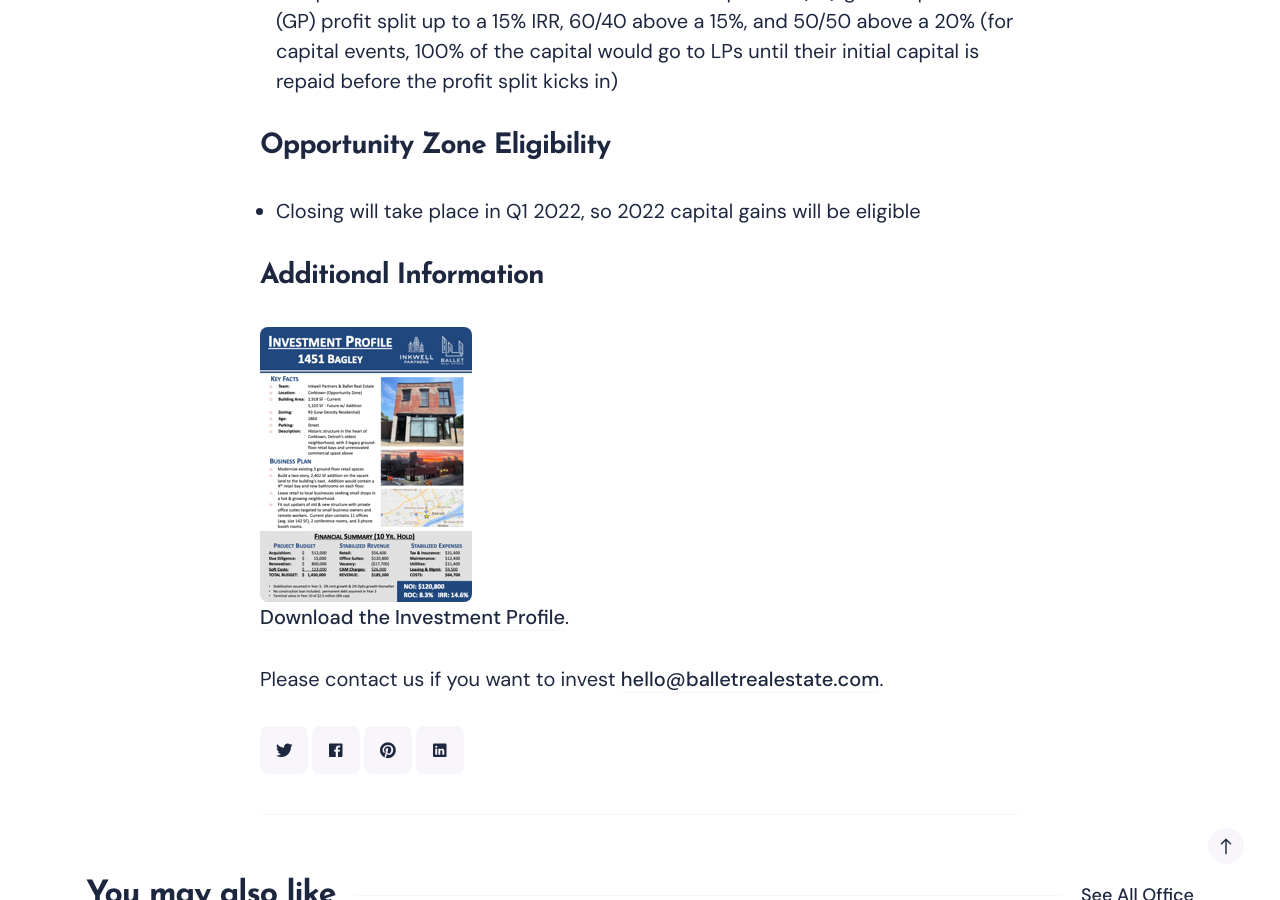
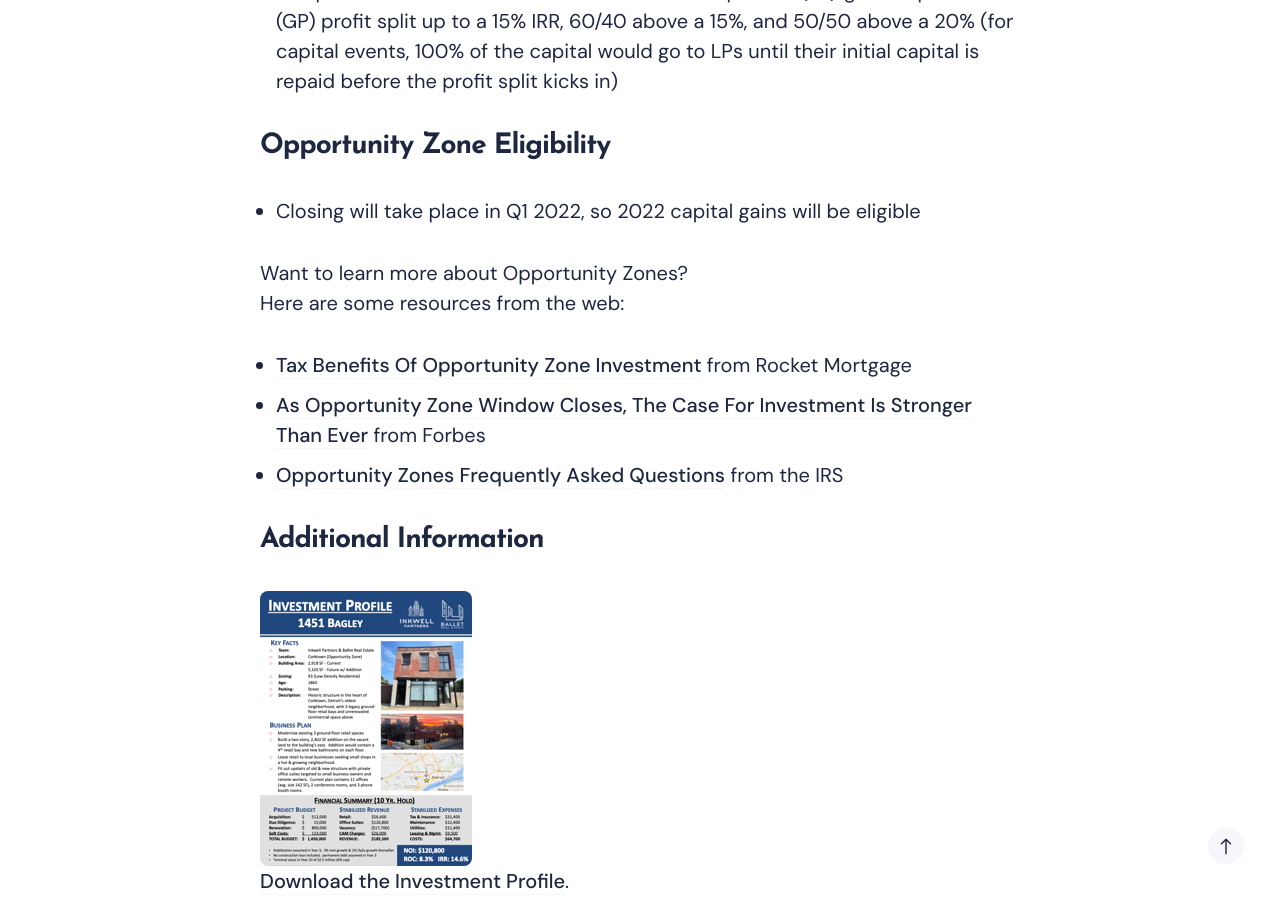
Before and after one commit to balletrealestate/balletrealestate.github.io, a Jekyll site: the page built from _posts/2022-01-07-1451-bagley.markdown, in a window 1280 px wide and 900 px high, scrolled down 4629 px. Built offline with Jekyll 4.4.1, drawn with Linux system fonts in a browser that asks for light colours; nearby versions of some CDN libraries.

Commit message:
fixed cash flow number

```diff
--- a/_posts/2022-01-07-1451-bagley.markdown
+++ b/_posts/2022-01-07-1451-bagley.markdown
@@ -36,7 +36,7 @@
     <tr><td>Proceeds from Refi</td><td>-</td><td>-</td><td>$67,916</td><td>-</td><td>-</td><td>-</td><td>-</td><td>-</td><td>-</td><td>-</td></tr>
     <tr><td>Proceeds from Sale</td><td>-</td><td>-</td><td>-</td><td>-</td><td>-</td><td>-</td><td>-</td><td>-</td><td>-</td><td>$85,263</td></tr>
     <tr><td>Ending Investment Balance</td><td>$100,000</td><td>$100,000</td><td>$32,084</td><td>$32,084</td><td>$32,084</td><td>$32,084</td><td>$32,084</td><td>$32,084</td><td>$32,084</td><td>-</td></tr>
-    <tr><td>Cash Flow</td><td>$100,000</td><td>$1,916</td><td>$69,842</td><td>$2,043</td><td>$2,387</td><td>$2,511</td><td>$2,640</td><td>$3,017</td><td>$3,155</td><td>$88,560</td></tr>
+    <tr><td>Cash Flow</td><td>($100,000)</td><td>$1,916</td><td>$69,842</td><td>$2,043</td><td>$2,387</td><td>$2,511</td><td>$2,640</td><td>$3,017</td><td>$3,155</td><td>$88,560</td></tr>
     <tr><td>Cash on Cash Returns (Operations)</td><td></td><td>1.9%</td><td>6.0%</td><td>6.4%</td><td>7.4%</td><td>7.8%</td><td>8.2%</td><td>9.4%</td><td>9.8%</td><td>10.3%</td></tr>
     <tr><td>IRR</td><td>11.4%</td></tr>
     <tr><td>Equity Multiple</td><td>1.76x</td></tr>
@@ -70,6 +70,14 @@
 ## Opportunity Zone Eligibility
 * Closing will take place in Q1 2022, so 2022 capital gains will be eligible
 
+Want to learn more about Opportunity Zones?
+<br>
+Here are some resources from the web:
+
+* [Tax Benefits Of Opportunity Zone Investment](https://www.rocketmortgage.com/learn/opportunity-zones-tax-benefits) from Rocket Mortgage
+* [As Opportunity Zone Window Closes, The Case For Investment Is Stronger Than Ever](https://www.forbes.com/sites/forbesbizcouncil/2021/10/05/as-opportunity-zone-window-closes-the-case-for-investment-is-stronger-than-ever/?sh=4dbfbc1c55f5) from Forbes
+* [Opportunity Zones Frequently Asked Questions](https://www.irs.gov/credits-deductions/opportunity-zones-frequently-asked-questions) from the IRS
+
 ## Additional Information
 
 [![Download the Investment Profile]({{ site.url }}/images/1451BagleyProfileThumbnail.png "Investment Profile")]({{ site.url }}/assets/1451BagleyProfile.pdf)
```
